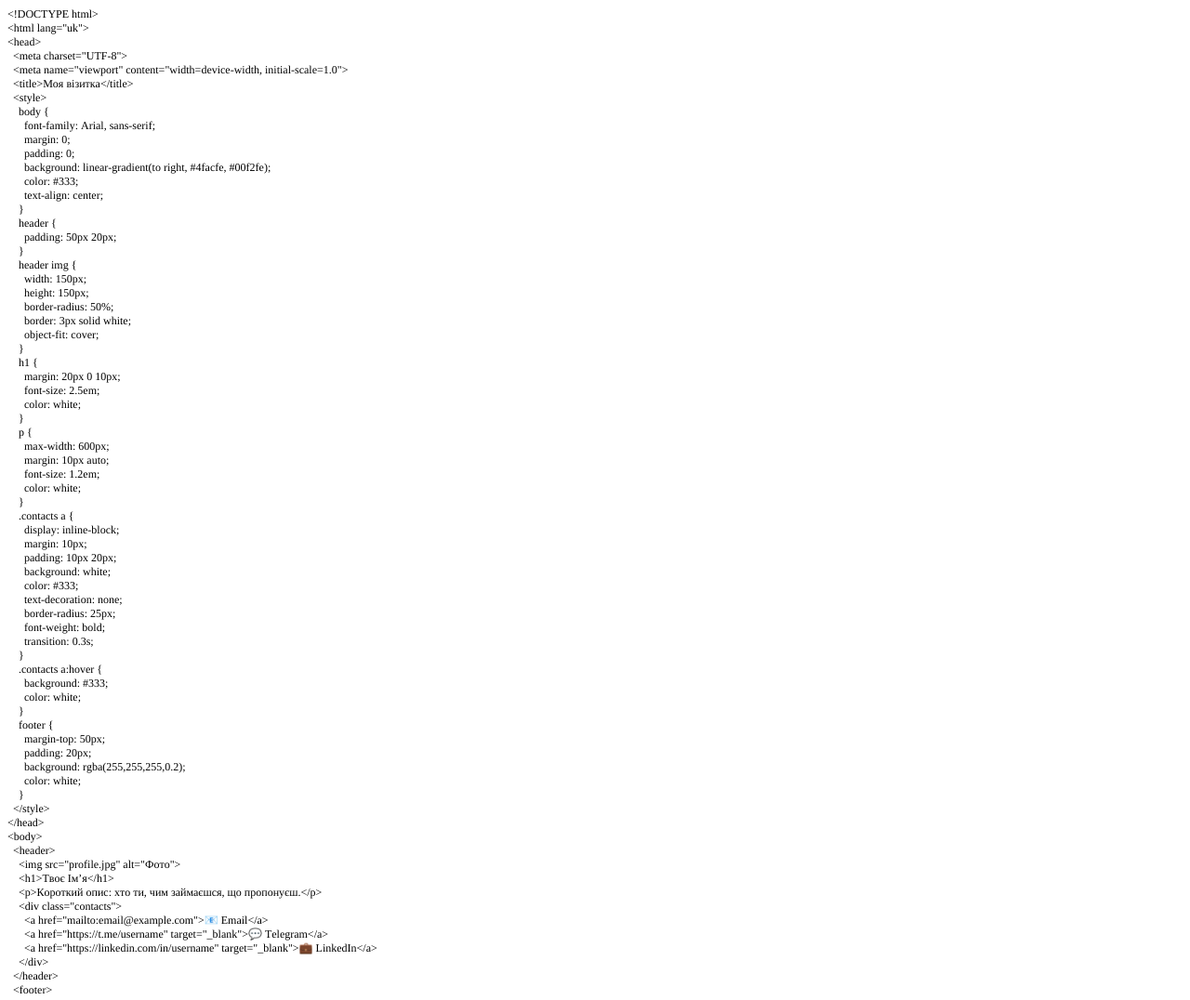
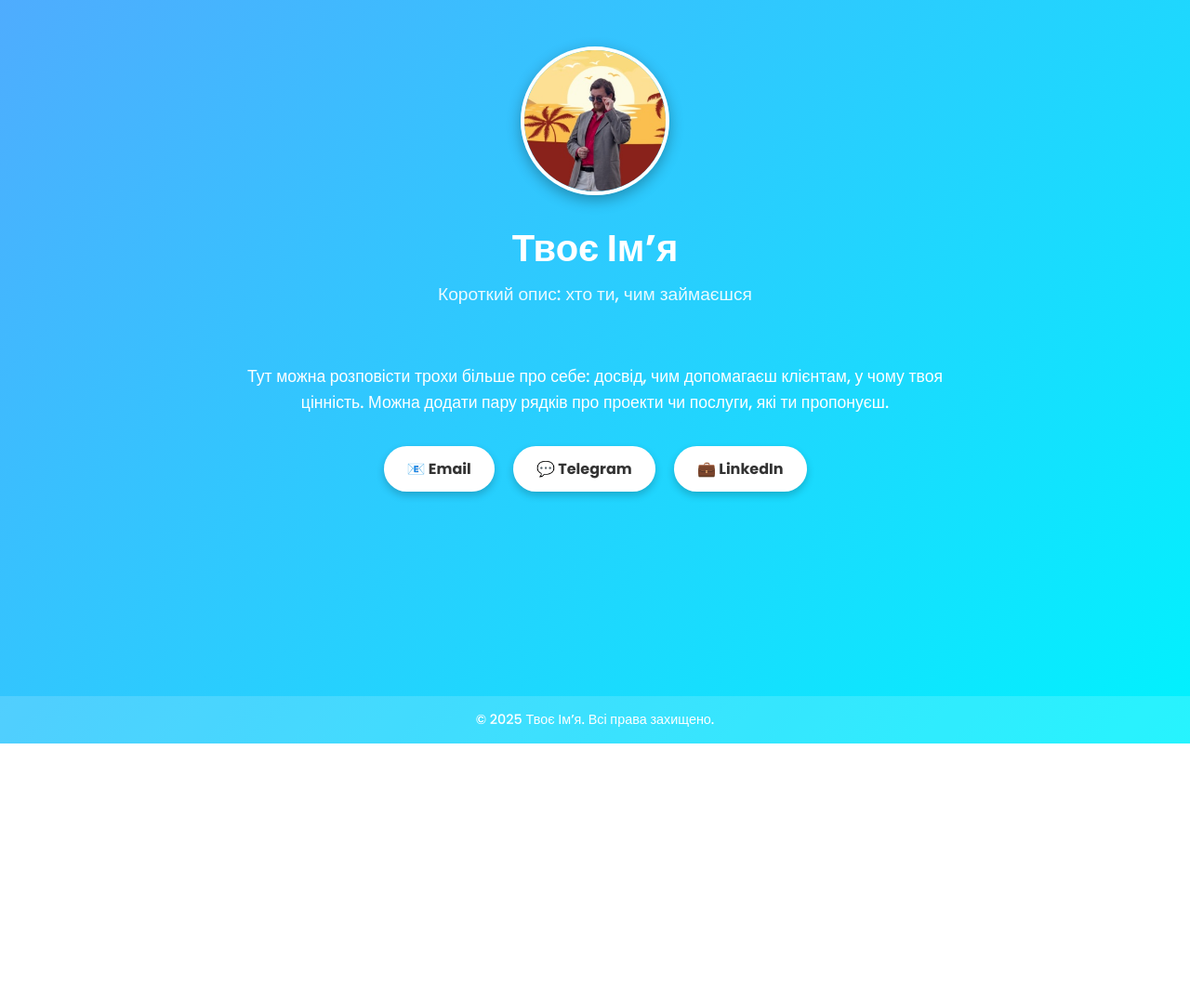
Before and after one commit to secundoumbra/business_card, a plain HTML site: page index.html in a window 1280 px wide. Shown: the top 1076 px of the page at 93% size. After the commit the page ends 800 px from the top, so only its background shows below. Drawn offline with Linux system fonts and the light colour scheme.

Commit message:
iindex.html

```diff
--- a/index.html
+++ b/index.html
@@ -1,91 +1,129 @@
-<!DOCTYPE html PUBLIC "-//W3C//DTD HTML 4.01//EN" "http://www.w3.org/TR/html4/strict.dtd">
-<html>
+<!DOCTYPE html>
+<html lang="uk">
 <head>
-  <meta http-equiv="Content-Type" content="text/html; charset=utf-8">
-  <meta http-equiv="Content-Style-Type" content="text/css">
-  <title></title>
-  <meta name="Generator" content="Cocoa HTML Writer">
-  <meta name="CocoaVersion" content="2575.7">
-  <style type="text/css">
-    p.p1 {margin: 0.0px 0.0px 0.0px 0.0px; font: 12.0px Times; -webkit-text-stroke: #000000}
-    span.s1 {font-kerning: none}
+  <meta charset="UTF-8">
+  <meta name="viewport" content="width=device-width, initial-scale=1.0">
+  <title>Моя візитка</title>
+  <link href="https://fonts.googleapis.com/css2?family=Poppins:wght@300;500;700&display=swap" rel="stylesheet">
+  <style>
+    * {
+      margin: 0;
+      padding: 0;
+      box-sizing: border-box;
+    }
+    body {
+      font-family: 'Poppins', sans-serif;
+      background: linear-gradient(135deg, #4facfe, #00f2fe);
+      color: #333;
+      display: flex;
+      flex-direction: column;
+      min-height: 100vh;
+    }
+    header {
+      text-align: center;
+      padding: 50px 20px 30px;
+      animation: fadeInDown 1s ease;
+    }
+    header img {
+      width: 160px;
+      height: 160px;
+      border-radius: 50%;
+      border: 4px solid white;
+      object-fit: cover;
+      box-shadow: 0 5px 15px rgba(0,0,0,0.3);
+      transition: transform 0.3s ease;
+    }
+    header img:hover {
+      transform: scale(1.05);
+    }
+    h1 {
+      margin-top: 20px;
+      font-size: 2.5em;
+      color: white;
+      font-weight: 700;
+    }
+    p.subtitle {
+      font-size: 1.2em;
+      color: rgba(255,255,255,0.9);
+      margin-top: 5px;
+    }
+    main {
+      flex: 1;
+      max-width: 800px;
+      margin: 30px auto;
+      padding: 0 20px;
+      text-align: center;
+      animation: fadeInUp 1.2s ease;
+    }
+    main p {
+      font-size: 1.1em;
+      color: white;
+      line-height: 1.6;
+    }
+    .contacts {
+      margin-top: 25px;
+    }
+    .contacts a {
+      display: inline-block;
+      margin: 8px;
+      padding: 12px 25px;
+      background: white;
+      color: #333;
+      text-decoration: none;
+      border-radius: 30px;
+      font-weight: bold;
+      box-shadow: 0 4px 8px rgba(0,0,0,0.2);
+      transition: all 0.3s ease;
+    }
+    .contacts a:hover {
+      background: #333;
+      color: white;
+      transform: translateY(-3px);
+      box-shadow: 0 6px 12px rgba(0,0,0,0.3);
+    }
+    footer {
+      text-align: center;
+      padding: 15px;
+      background: rgba(255,255,255,0.15);
+      color: white;
+      font-size: 0.9em;
+    }
+    @keyframes fadeInDown {
+      from { opacity: 0; transform: translateY(-20px); }
+      to { opacity: 1; transform: translateY(0); }
+    }
+    @keyframes fadeInUp {
+      from { opacity: 0; transform: translateY(20px); }
+      to { opacity: 1; transform: translateY(0); }
+    }
+    @media (max-width: 600px) {
+      h1 { font-size: 2em; }
+      header img { width: 120px; height: 120px; }
+    }
   </style>
 </head>
 <body>
-<p class="p1"><span class="s1">&lt;!DOCTYPE html&gt;</span></p>
-<p class="p1"><span class="s1">&lt;html lang="uk"&gt;</span></p>
-<p class="p1"><span class="s1">&lt;head&gt;</span></p>
-<p class="p1"><span class="s1"><span class="Apple-converted-space">  </span>&lt;meta charset="UTF-8"&gt;</span></p>
-<p class="p1"><span class="s1"><span class="Apple-converted-space">  </span>&lt;meta name="viewport" content="width=device-width, initial-scale=1.0"&gt;</span></p>
-<p class="p1"><span class="s1"><span class="Apple-converted-space">  </span>&lt;title&gt;Моя візитка&lt;/title&gt;</span></p>
-<p class="p1"><span class="s1"><span class="Apple-converted-space">  </span>&lt;style&gt;</span></p>
-<p class="p1"><span class="s1"><span class="Apple-converted-space">    </span>body {</span></p>
-<p class="p1"><span class="s1"><span class="Apple-converted-space">      </span>font-family: Arial, sans-serif;</span></p>
-<p class="p1"><span class="s1"><span class="Apple-converted-space">      </span>margin: 0;</span></p>
-<p class="p1"><span class="s1"><span class="Apple-converted-space">      </span>padding: 0;</span></p>
-<p class="p1"><span class="s1"><span class="Apple-converted-space">      </span>background: linear-gradient(to right, #4facfe, #00f2fe);</span></p>
-<p class="p1"><span class="s1"><span class="Apple-converted-space">      </span>color: #333;</span></p>
-<p class="p1"><span class="s1"><span class="Apple-converted-space">      </span>text-align: center;</span></p>
-<p class="p1"><span class="s1"><span class="Apple-converted-space">    </span>}</span></p>
-<p class="p1"><span class="s1"><span class="Apple-converted-space">    </span>header {</span></p>
-<p class="p1"><span class="s1"><span class="Apple-converted-space">      </span>padding: 50px 20px;</span></p>
-<p class="p1"><span class="s1"><span class="Apple-converted-space">    </span>}</span></p>
-<p class="p1"><span class="s1"><span class="Apple-converted-space">    </span>header img {</span></p>
-<p class="p1"><span class="s1"><span class="Apple-converted-space">      </span>width: 150px;</span></p>
-<p class="p1"><span class="s1"><span class="Apple-converted-space">      </span>height: 150px;</span></p>
-<p class="p1"><span class="s1"><span class="Apple-converted-space">      </span>border-radius: 50%;</span></p>
-<p class="p1"><span class="s1"><span class="Apple-converted-space">      </span>border: 3px solid white;</span></p>
-<p class="p1"><span class="s1"><span class="Apple-converted-space">      </span>object-fit: cover;</span></p>
-<p class="p1"><span class="s1"><span class="Apple-converted-space">    </span>}</span></p>
-<p class="p1"><span class="s1"><span class="Apple-converted-space">    </span>h1 {</span></p>
-<p class="p1"><span class="s1"><span class="Apple-converted-space">      </span>margin: 20px 0 10px;</span></p>
-<p class="p1"><span class="s1"><span class="Apple-converted-space">      </span>font-size: 2.5em;</span></p>
-<p class="p1"><span class="s1"><span class="Apple-converted-space">      </span>color: white;</span></p>
-<p class="p1"><span class="s1"><span class="Apple-converted-space">    </span>}</span></p>
-<p class="p1"><span class="s1"><span class="Apple-converted-space">    </span>p {</span></p>
-<p class="p1"><span class="s1"><span class="Apple-converted-space">      </span>max-width: 600px;</span></p>
-<p class="p1"><span class="s1"><span class="Apple-converted-space">      </span>margin: 10px auto;</span></p>
-<p class="p1"><span class="s1"><span class="Apple-converted-space">      </span>font-size: 1.2em;</span></p>
-<p class="p1"><span class="s1"><span class="Apple-converted-space">      </span>color: white;</span></p>
-<p class="p1"><span class="s1"><span class="Apple-converted-space">    </span>}</span></p>
-<p class="p1"><span class="s1"><span class="Apple-converted-space">    </span>.contacts a {</span></p>
-<p class="p1"><span class="s1"><span class="Apple-converted-space">      </span>display: inline-block;</span></p>
-<p class="p1"><span class="s1"><span class="Apple-converted-space">      </span>margin: 10px;</span></p>
-<p class="p1"><span class="s1"><span class="Apple-converted-space">      </span>padding: 10px 20px;</span></p>
-<p class="p1"><span class="s1"><span class="Apple-converted-space">      </span>background: white;</span></p>
-<p class="p1"><span class="s1"><span class="Apple-converted-space">      </span>color: #333;</span></p>
-<p class="p1"><span class="s1"><span class="Apple-converted-space">      </span>text-decoration: none;</span></p>
-<p class="p1"><span class="s1"><span class="Apple-converted-space">      </span>border-radius: 25px;</span></p>
-<p class="p1"><span class="s1"><span class="Apple-converted-space">      </span>font-weight: bold;</span></p>
-<p class="p1"><span class="s1"><span class="Apple-converted-space">      </span>transition: 0.3s;</span></p>
-<p class="p1"><span class="s1"><span class="Apple-converted-space">    </span>}</span></p>
-<p class="p1"><span class="s1"><span class="Apple-converted-space">    </span>.contacts a:hover {</span></p>
-<p class="p1"><span class="s1"><span class="Apple-converted-space">      </span>background: #333;</span></p>
-<p class="p1"><span class="s1"><span class="Apple-converted-space">      </span>color: white;</span></p>
-<p class="p1"><span class="s1"><span class="Apple-converted-space">    </span>}</span></p>
-<p class="p1"><span class="s1"><span class="Apple-converted-space">    </span>footer {</span></p>
-<p class="p1"><span class="s1"><span class="Apple-converted-space">      </span>margin-top: 50px;</span></p>
-<p class="p1"><span class="s1"><span class="Apple-converted-space">      </span>padding: 20px;</span></p>
-<p class="p1"><span class="s1"><span class="Apple-converted-space">      </span>background: rgba(255,255,255,0.2);</span></p>
-<p class="p1"><span class="s1"><span class="Apple-converted-space">      </span>color: white;</span></p>
-<p class="p1"><span class="s1"><span class="Apple-converted-space">    </span>}</span></p>
-<p class="p1"><span class="s1"><span class="Apple-converted-space">  </span>&lt;/style&gt;</span></p>
-<p class="p1"><span class="s1">&lt;/head&gt;</span></p>
-<p class="p1"><span class="s1">&lt;body&gt;</span></p>
-<p class="p1"><span class="s1"><span class="Apple-converted-space">  </span>&lt;header&gt;</span></p>
-<p class="p1"><span class="s1"><span class="Apple-converted-space">    </span>&lt;img src="profile.jpg" alt="Фото"&gt;</span></p>
-<p class="p1"><span class="s1"><span class="Apple-converted-space">    </span>&lt;h1&gt;Твоє Ім’я&lt;/h1&gt;</span></p>
-<p class="p1"><span class="s1"><span class="Apple-converted-space">    </span>&lt;p&gt;Короткий опис: хто ти, чим займаєшся, що пропонуєш.&lt;/p&gt;</span></p>
-<p class="p1"><span class="s1"><span class="Apple-converted-space">    </span>&lt;div class="contacts"&gt;</span></p>
-<p class="p1"><span class="s1"><span class="Apple-converted-space">      </span>&lt;a href="mailto:email@example.com"&gt;📧 Email&lt;/a&gt;</span></p>
-<p class="p1"><span class="s1"><span class="Apple-converted-space">      </span>&lt;a href="https://t.me/username" target="_blank"&gt;💬 Telegram&lt;/a&gt;</span></p>
-<p class="p1"><span class="s1"><span class="Apple-converted-space">      </span>&lt;a href="https://linkedin.com/in/username" target="_blank"&gt;💼 LinkedIn&lt;/a&gt;</span></p>
-<p class="p1"><span class="s1"><span class="Apple-converted-space">    </span>&lt;/div&gt;</span></p>
-<p class="p1"><span class="s1"><span class="Apple-converted-space">  </span>&lt;/header&gt;</span></p>
-<p class="p1"><span class="s1"><span class="Apple-converted-space">  </span>&lt;footer&gt;</span></p>
-<p class="p1"><span class="s1"><span class="Apple-converted-space">    </span>© 2025 Твоє Ім’я. Всі права захищено.</span></p>
-<p class="p1"><span class="s1"><span class="Apple-converted-space">  </span>&lt;/footer&gt;</span></p>
-<p class="p1"><span class="s1">&lt;/body&gt;</span></p>
-<p class="p1"><span class="s1">&lt;/html&gt;</span></p>
+  <header>
+    <img src="profile.jpg" alt="Фото">
+    <h1>Твоє Ім’я</h1>
+    <p class="subtitle">Короткий опис: хто ти, чим займаєшся</p>
+  </header>
+
+  <main>
+    <p>
+      Тут можна розповісти трохи більше про себе: досвід, чим допомагаєш клієнтам, у чому твоя цінність.
+      Можна додати пару рядків про проекти чи послуги, які ти пропонуєш.
+    </p>
+
+    <div class="contacts">
+      <a href="mailto:email@example.com">📧 Email</a>
+      <a href="https://t.me/username" target="_blank">💬 Telegram</a>
+      <a href="https://linkedin.com/in/username" target="_blank">💼 LinkedIn</a>
+    </div>
+  </main>
+
+  <footer>
+    © 2025 Твоє Ім’я. Всі права захищено.
+  </footer>
 </body>
 </html>
```
